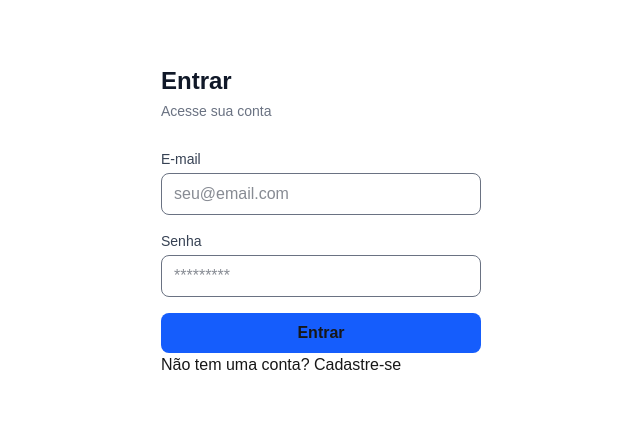
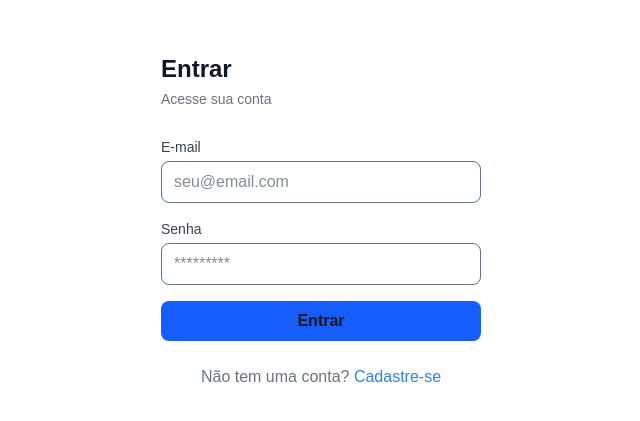
Before and after one commit to Projeto-CJR-grupo4/frontend, a Next.js app: page / in a window 1280 px wide. Shown: the part 179-600 px from the top of the page, without its empty margins (319-959 px from the left). Built offline with nearby package versions, Linux system fonts and the light colour scheme.

Commit message:
feature: card-de-login

```diff
--- a/app/page.tsx
+++ b/app/page.tsx
@@ -31,11 +31,11 @@ export default function Home() {
             className="w-full rounded-lg border border-gray-500 px-3 py-2 text-gray-900 outline-none focus:border-blue-400"
           />
         </div>
-        <button type="submit" className="w-full rounded-lg bg-blue-600 py-2 font-bold">Entrar</button>
+        <button type="submit" className="w-full rounded-lg bg-blue-600 py-2 font-semibold">Entrar</button>
       </form>
 
-      <p>
-        Não tem uma conta? <a href="#">Cadastre-se</a>
+      <p className="mt-6 text-center text-gray-500">
+        Não tem uma conta? <a href="#" className="text-blue-500">Cadastre-se</a>
       </p>
     </div>
   );
```
